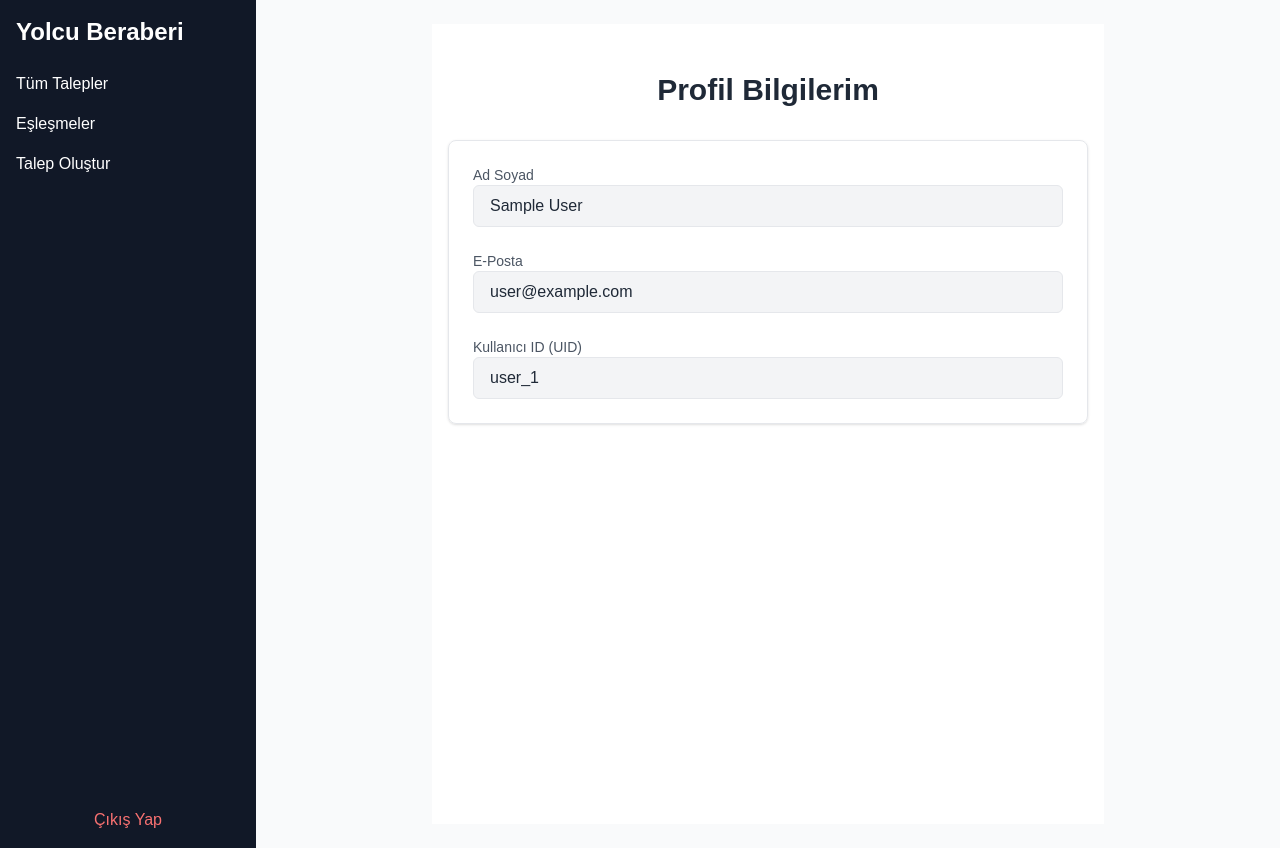
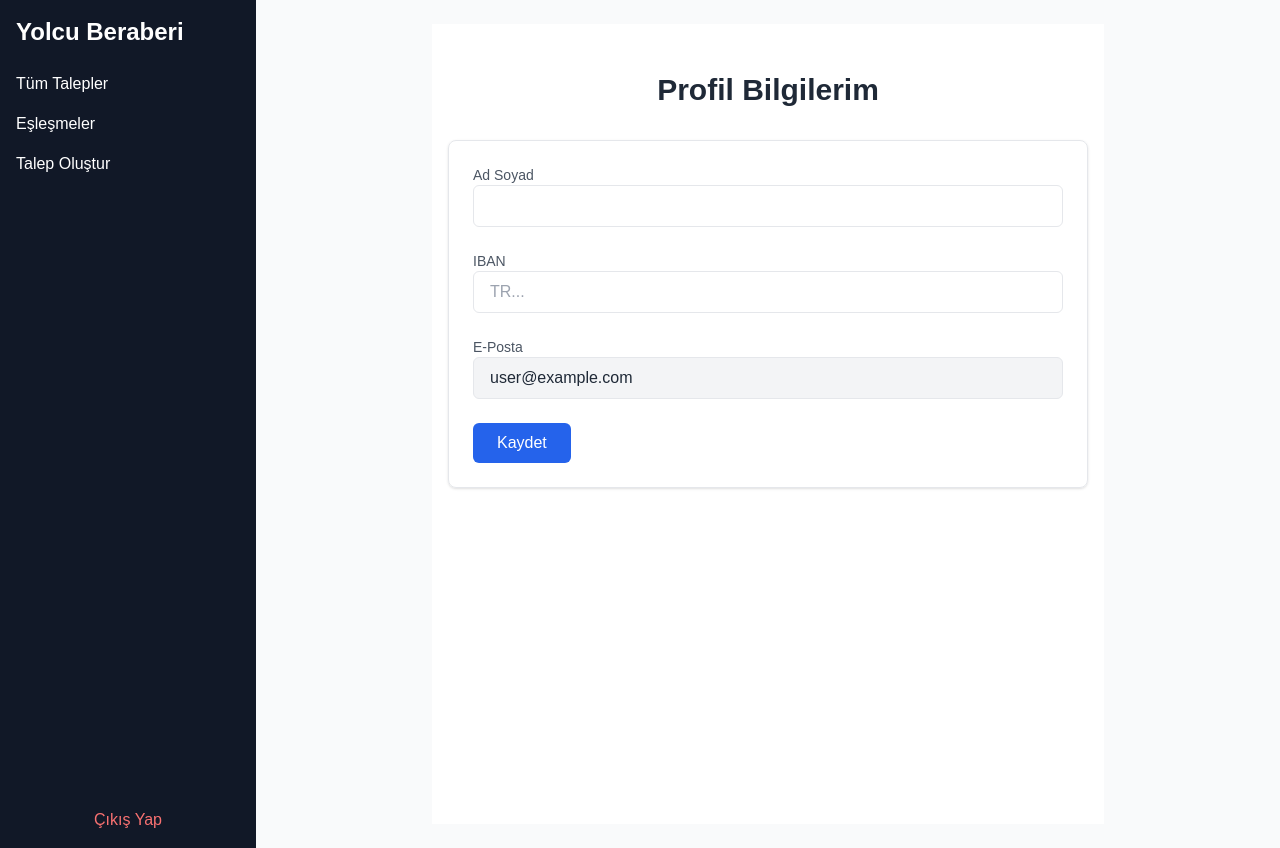
Before and after one commit to mssalci/yolcuberaberi, a Next.js app: page /profile in a window 1280 px wide. Built offline with nearby package versions, Linux system fonts and the light colour scheme; no server answers; the database is empty; sample sign-in values are in the browser's storage.

Commit message:
Update profile.js

```diff
--- a/pages/profile.js
+++ b/pages/profile.js
@@ -1,38 +1,77 @@
-// pages/profil.js
 import { useEffect, useState } from "react";
 import { onAuthStateChanged } from "firebase/auth";
-import { auth } from "@/firebaseConfig";
+import { auth, db } from "@/firebaseConfig";
 import { useRouter } from "next/router";
+import {
+  doc,
+  getDoc,
+  setDoc,
+} from "firebase/firestore";
 
 export default function Profil() {
   const [user, setUser] = useState(null);
+  const [adSoyad, setAdSoyad] = useState("");
+  const [iban, setIban] = useState("");
+  const [loading, setLoading] = useState(true);
   const router = useRouter();
 
   useEffect(() => {
-    const unsubscribe = onAuthStateChanged(auth, (currentUser) => {
+    const unsubscribe = onAuthStateChanged(auth, async (currentUser) => {
       if (!currentUser) {
         router.push("/giris");
       } else {
         setUser(currentUser);
+        const ref = doc(db, "kullanicilar", currentUser.uid);
+        const docSnap = await getDoc(ref);
+        if (docSnap.exists()) {
+          const data = docSnap.data();
+          setAdSoyad(data.adSoyad || "");
+          setIban(data.iban || "");
+        }
+        setLoading(false);
       }
     });
     return () => unsubscribe();
   }, []);
 
-  if (!user) return null;
+  const handleSave = async (e) => {
+    e.preventDefault();
+    if (!user) return;
+
+    const ref = doc(db, "kullanicilar", user.uid);
+    await setDoc(ref, {
+      adSoyad,
+      iban,
+      email: user.email,
+    });
+    alert("Profil bilgileri kaydedildi ✅");
+  };
+
+  if (loading || !user) return null;
 
   return (
     <main className="max-w-2xl mx-auto px-4 py-12 bg-white min-h-screen text-gray-800">
       <h1 className="text-3xl font-bold mb-8 text-center">Profil Bilgilerim</h1>
 
-      <div className="space-y-6 border p-6 rounded-lg shadow">
+      <form onSubmit={handleSave} className="space-y-6 border p-6 rounded-lg shadow">
         <div>
           <label className="block text-sm text-gray-600">Ad Soyad</label>
           <input
             type="text"
-            value={user.displayName || ""}
-            disabled
-            className="w-full border px-4 py-2 rounded-md bg-gray-100"
+            value={adSoyad}
+            onChange={(e) => setAdSoyad(e.target.value)}
+            className="w-full border px-4 py-2 rounded-md"
+          />
+        </div>
+
+        <div>
+          <label className="block text-sm text-gray-600">IBAN</label>
+          <input
+            type="text"
+            value={iban}
+            onChange={(e) => setIban(e.target.value)}
+            className="w-full border px-4 py-2 rounded-md"
+            placeholder="TR..."
           />
         </div>
 
@@ -46,16 +85,13 @@ export default function Profil() {
           />
         </div>
 
-        <div>
-          <label className="block text-sm text-gray-600">Kullanıcı ID (UID)</label>
-          <input
-            type="text"
-            value={user.uid}
-            disabled
-            className="w-full border px-4 py-2 rounded-md bg-gray-100"
-          />
-        </div>
-      </div>
+        <button
+          type="submit"
+          className="bg-blue-600 text-white py-2 px-6 rounded-md hover:bg-blue-700"
+        >
+          Kaydet
+        </button>
+      </form>
     </main>
   );
 }
```
